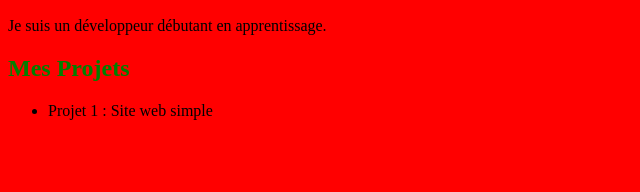
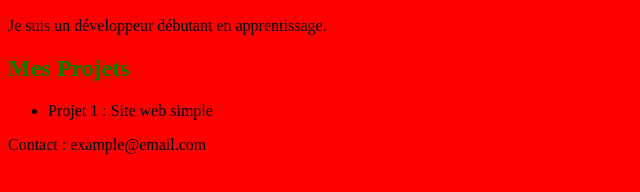
Before and after one commit to 1azert/mon-portfolio, a plain HTML site: page index.html in a window 1280 px wide. Shown: the part 110-302 px from the top of the page, without its empty margins (0-640 px from the left). Drawn offline with Linux system fonts and the light colour scheme.

Commit message:
Ajout du footer contact

```diff
--- a/index.html
+++ b/index.html
@@ -17,5 +17,9 @@
         <li>Projet 1 : Site web simple</li>
     </ul>
 </section>
+<footer>
+  <p>Contact : example@email.com</p>
+</footer>
+
 </body>
 </html>
```
